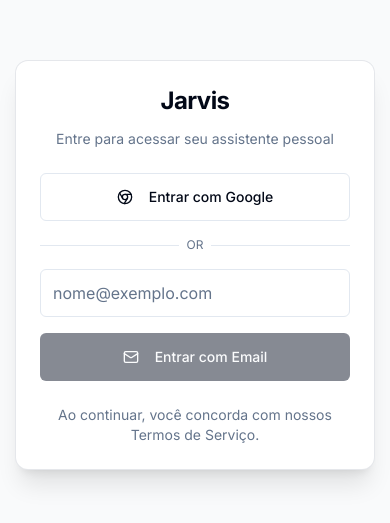
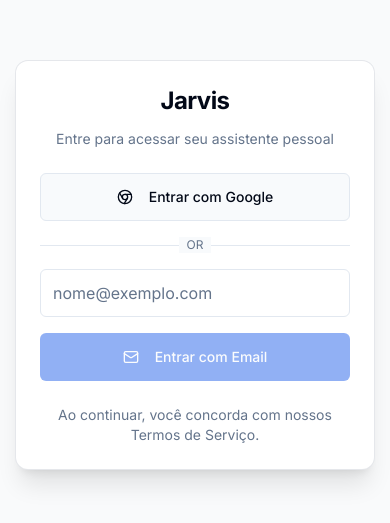
Before and after one commit to juliorocks/jarvis, a Next.js app: page /login in a window 390 px wide. Shown: the part 157-680 px from the top of the page. Built offline with nearby package versions, Linux system fonts and the light colour scheme; no server answers.

Commit message:
Update visual theme to Mobills-style blue, fix header gradient, simplify transaction filter, and format dates.

```diff
--- a/src/app/(dashboard)/layout.tsx
+++ b/src/app/(dashboard)/layout.tsx
@@ -10,19 +10,19 @@
         <FinanceProvider>
             <div className="flex min-h-screen flex-col bg-gray-50/50 dark:bg-zinc-950">
                 {/* Desktop Header Placeholder */}
-                <header className="hidden md:flex items-center justify-between border-b px-8 h-16 bg-background/95 backdrop-blur">
-                    <div className="font-bold text-xl tracking-tight">Jarvis</div>
+                <header className="hidden md:flex items-center justify-between px-8 h-16 bg-gradient-to-r from-blue-600 to-blue-500 text-white shadow-sm">
+                    <div className="font-bold text-xl tracking-tight text-white">Jarvis</div>
                     <nav className="flex gap-4 text-sm font-medium">
-                        <Link href="/" className="text-muted-foreground hover:text-foreground transition-colors">Dashboard</Link>
-                        <Link href="/finance" className="text-muted-foreground hover:text-foreground transition-colors">Financeiro</Link>
-                        <Link href="/calendar" className="text-muted-foreground hover:text-foreground transition-colors">Calendário</Link>
+                        <Link href="/" className="text-blue-100 hover:text-white transition-colors">Dashboard</Link>
+                        <Link href="/finance" className="text-blue-100 hover:text-white transition-colors">Financeiro</Link>
+                        <Link href="/calendar" className="text-blue-100 hover:text-white transition-colors">Calendário</Link>
                         <LogoutButton />
                     </nav>
                 </header>
 
                 {/* Mobile Header */}
-                <header className="flex md:hidden items-center justify-between border-b px-4 h-14 bg-background/95 backdrop-blur">
-                    <div className="font-bold text-lg tracking-tight">Jarvis</div>
+                <header className="flex md:hidden items-center justify-between px-4 h-14 bg-gradient-to-r from-blue-600 to-blue-500 text-white shadow-sm">
+                    <div className="font-bold text-lg tracking-tight text-white">Jarvis</div>
                     <LogoutButton />
                 </header>
 
--- a/src/app/globals.css
+++ b/src/app/globals.css
@@ -4,7 +4,7 @@
 
 @layer base {
   :root {
-    --background: 0 0% 100%;
+    --background: 210 40% 98%;
     --foreground: 222.2 84% 4.9%;
 
     --card: 0 0% 100%;
@@ -13,7 +13,7 @@
     --popover: 0 0% 100%;
     --popover-foreground: 222.2 84% 4.9%;
 
-    --primary: 222.2 47.4% 11.2%;
+    --primary: 221.2 83.2% 53.3%;
     --primary-foreground: 210 40% 98%;
 
     --secondary: 210 40% 96.1%;
@@ -30,7 +30,7 @@
 
     --border: 214.3 31.8% 91.4%;
     --input: 214.3 31.8% 91.4%;
-    --ring: 222.2 84% 4.9%;
+    --ring: 221.2 83.2% 53.3%;
 
     --radius: 0.5rem;
   }
@@ -45,7 +45,7 @@
     --popover: 222.2 84% 4.9%;
     --popover-foreground: 210 40% 98%;
 
-    --primary: 210 40% 98%;
+    --primary: 217.2 91.2% 59.8%;
     --primary-foreground: 222.2 47.4% 11.2%;
 
     --secondary: 217.2 32.6% 17.5%;
@@ -71,6 +71,6 @@
     @apply border-border;
   }
   body {
-    @apply bg-background text-foreground;
+    @apply bg-background text-foreground overflow-x-hidden;
   }
 }
--- a/src/components/finance/transaction-list.tsx
+++ b/src/components/finance/transaction-list.tsx
@@ -3,12 +3,12 @@
 import { useEffect, useState } from "react";
 import { format } from "date-fns";
 import { ptBR } from "date-fns/locale";
-import { ArrowDownLeft, ArrowUpRight, CalendarOff } from "lucide-react";
+import { ArrowDownLeft, ArrowUpRight, CalendarOff, ArrowDownUp } from "lucide-react";
 import { Card, CardContent } from "@/components/ui/card";
 import { createClient } from "@/lib/supabase/client";
 import { Transaction } from "@/types/finance";
 import { cn } from "@/lib/utils";
-import { Select, SelectContent, SelectItem, SelectTrigger, SelectValue } from "@/components/ui/select";
+import { Button } from "@/components/ui/button";
 
 export function TransactionList() {
     const [transactions, setTransactions] = useState<Transaction[]>([]);
@@ -55,15 +55,15 @@
     return (
         <div className="space-y-4">
             <div className="flex justify-end">
-                <Select value={sortOrder} onValueChange={(v) => setSortOrder(v as 'asc' | 'desc')}>
-                    <SelectTrigger className="w-[180px]">
-                        <SelectValue placeholder="Ordenar por" />
-                    </SelectTrigger>
-                    <SelectContent>
-                        <SelectItem value="desc">Mais Recentes</SelectItem>
-                        <SelectItem value="asc">Mais Antigas</SelectItem>
-                    </SelectContent>
-                </Select>
+                <Button
+                    variant="outline"
+                    size="sm"
+                    onClick={() => setSortOrder(prev => prev === 'desc' ? 'asc' : 'desc')}
+                    className="gap-2 text-xs h-8"
+                >
+                    <ArrowDownUp className="h-3 w-3" />
+                    {sortOrder === 'desc' ? "Mais Recentes" : "Mais Antigas"}
+                </Button>
             </div>
 
             {sortedTransactions.map((t) => (
@@ -79,7 +79,7 @@
                             <div>
                                 <p className="font-medium">{t.description}</p>
                                 <p className="text-xs text-muted-foreground capitalize">
-                                    {t.category?.name || "Geral"} • {format(new Date(t.date), "dd MMM", { locale: ptBR })}
+                                    {t.category?.name || "Geral"} • {format(new Date(t.date), "dd/MM/yy", { locale: ptBR })}
                                 </p>
                             </div>
                         </div>
```
